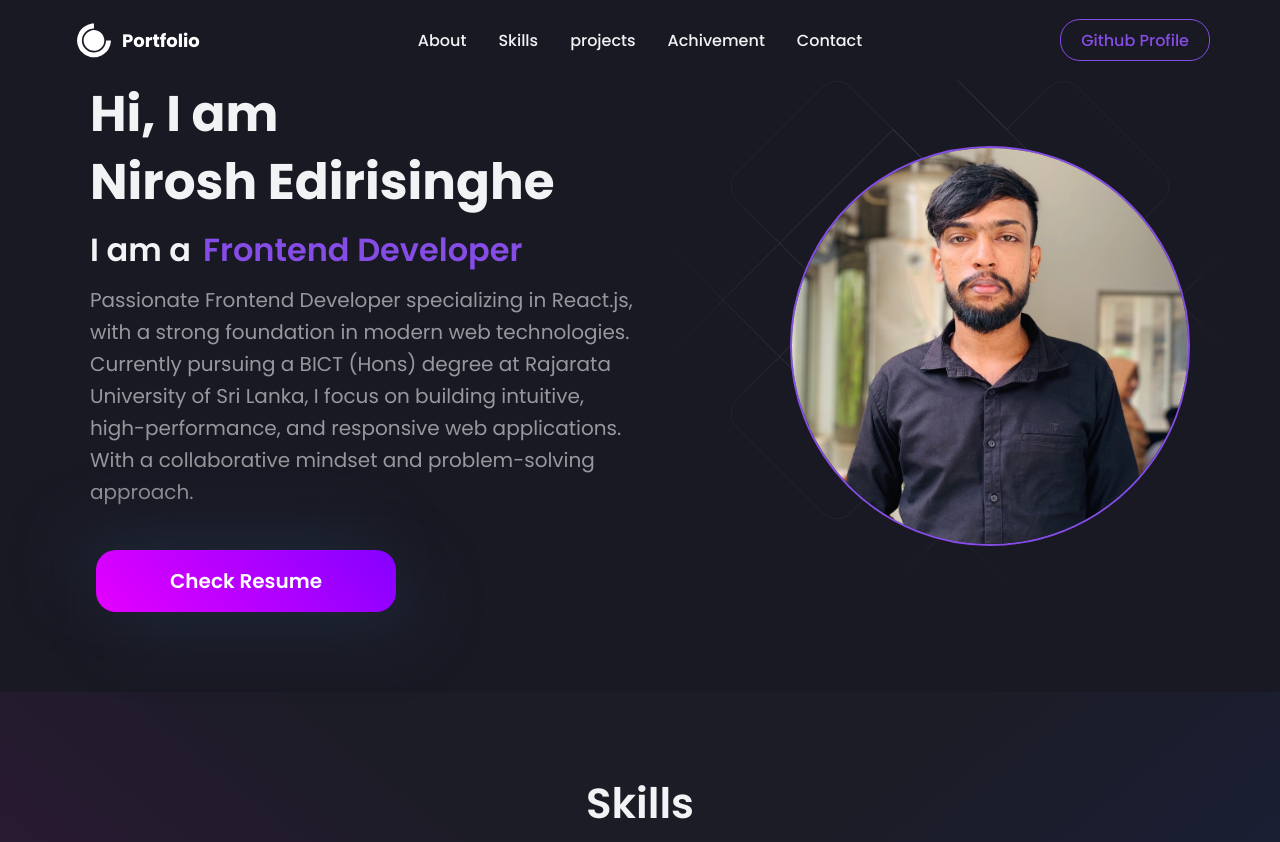
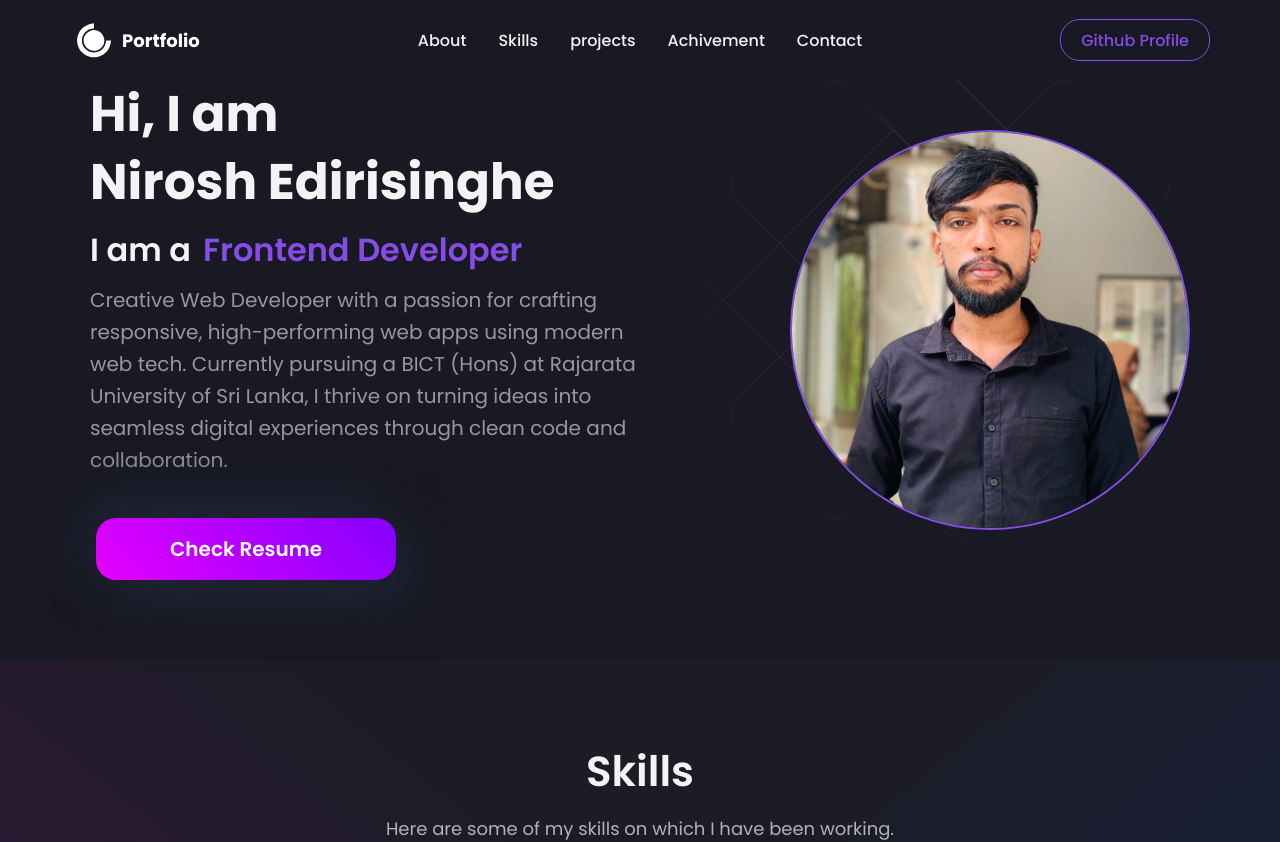
Before and after one commit to Nirosh-Edirisinghe/portfolio, a React (Vite) app: page / in a window 1280 px wide. Shown: the top 842 px of the page. Built offline with nearby package versions, Linux system fonts and the light colour scheme; a web font is replaced by a local one.

Commit message:
edit bio description

```diff
--- a/src/Data/Constant.js
+++ b/src/Data/Constant.js
@@ -7,7 +7,7 @@ export const Bio = {
      "React Enthusiast",
    ],
    description:
-     " Passionate Frontend Developer specializing in React.js, with a strong foundation in modern web technologies. Currently pursuing a BICT (Hons) degree at Rajarata University of Sri Lanka, I focus on building intuitive, high-performance, and responsive web applications. With a collaborative mindset and problem-solving approach.",
+     " Creative Web Developer with a passion for crafting responsive, high-performing web apps using modern web tech. Currently pursuing a BICT (Hons) at Rajarata University of Sri Lanka, I thrive on turning ideas into seamless digital experiences through clean code and collaboration.",
    github: "https://github.com/Nirosh-Edirisinghe",
    resume:
      "https://drive.google.com/file/d/1nhf69rxqkWxinJ5FPdodxiHcBRJktOoN/view?usp=sharing",
```
